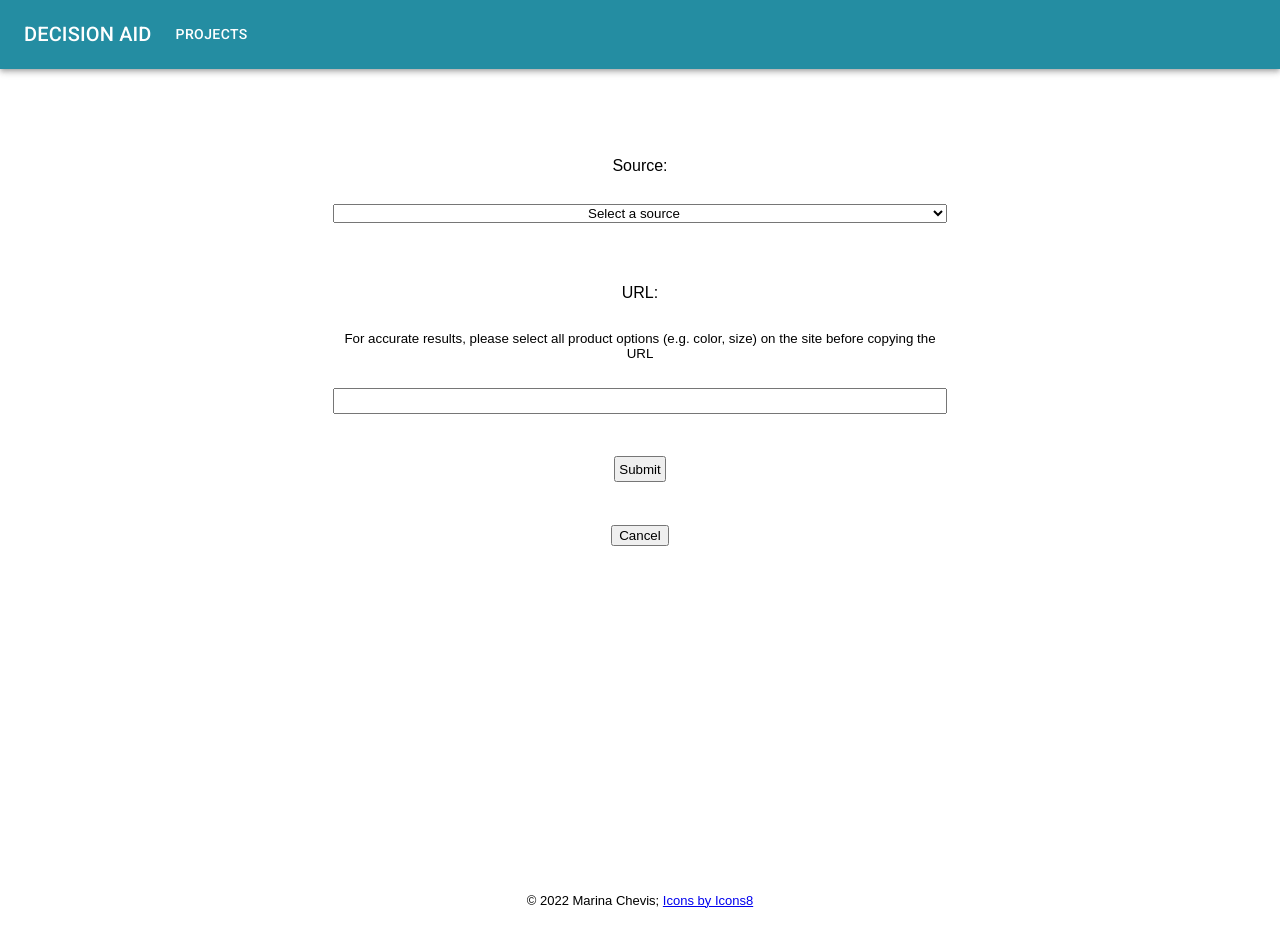
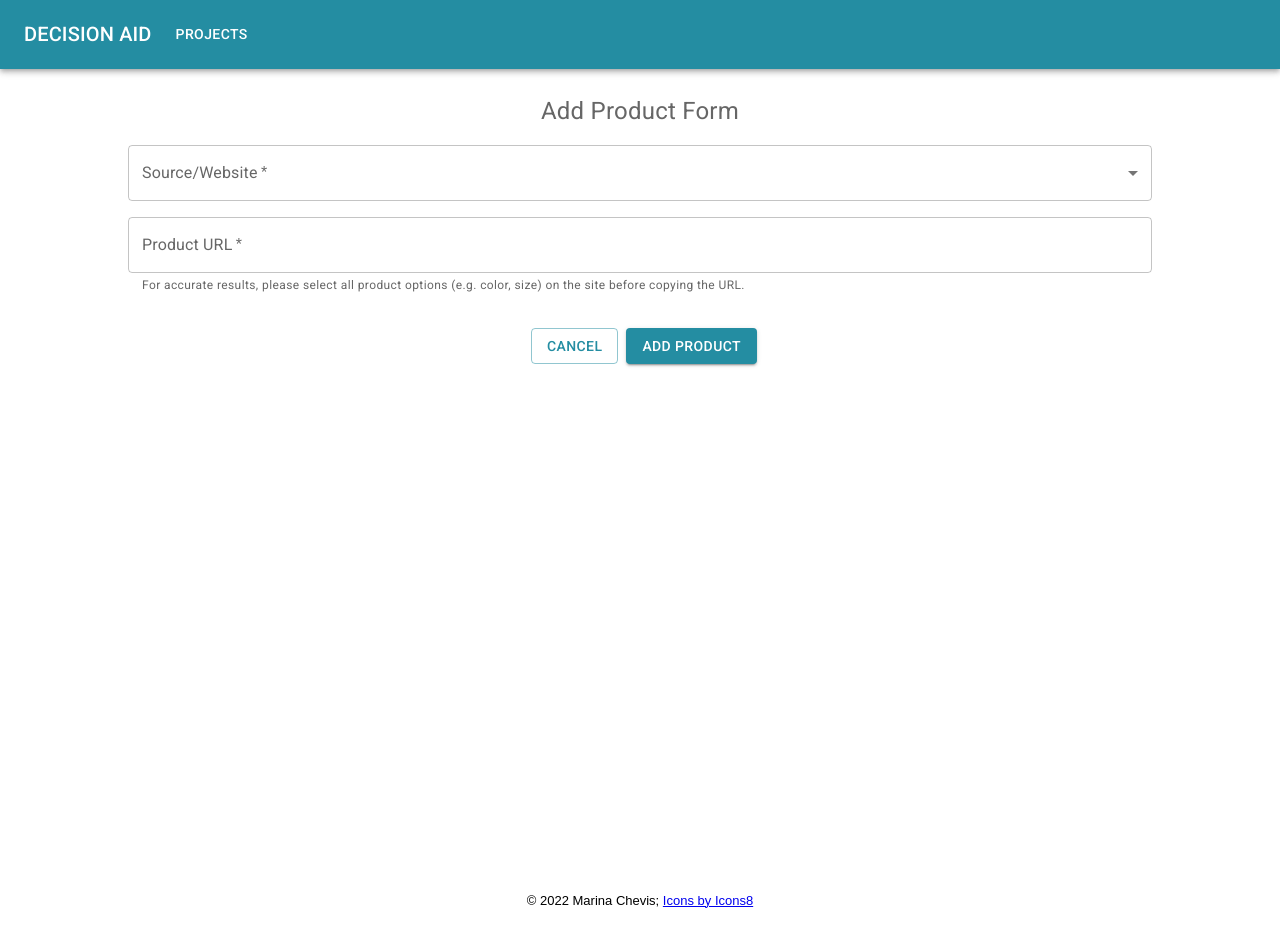
Before and after one commit to mchevis/decision-aid, a React app: page /1/createProduct in a window 1280 px wide. Built offline with nearby package versions, Linux system fonts and the light colour scheme.

Commit message:
create product form

```diff
--- a/client/components/CreateProductForm.js
+++ b/client/components/CreateProductForm.js
@@ -2,6 +2,16 @@ import React, { useState, useEffect } from "react";
 import axios from "axios";
 import { useParams, useNavigate } from "react-router-dom";
 import { useForm } from "react-hook-form";
+import {
+  Box,
+  TextField,
+  MenuItem,
+  Typography,
+  Button,
+  Grid,
+} from "@mui/material";
+import LoadingButton from "@mui/lab/LoadingButton";
+import SaveIcon from "@mui/icons-material/Save";
 
 const CreateProductForm = () => {
   const { projectId } = useParams();
@@ -38,57 +48,94 @@ const CreateProductForm = () => {
     navigate(-1);
   };
 
-  const onError = (errors, e) => console.log(errors, e);
-
   const watchSource = watch(["source"]);
 
   return (
-    <div className="product--create--page">
-      <div>{isSubmitting ? "Please wait. Fetching product info..." : ""}</div>
-      <form
-        onSubmit={handleSubmit(onSubmit, onError)}
-        className="product--create--form"
+    <Box
+      component="form"
+      sx={{
+        "& .MuiTextField-root": { m: 1, width: "80vw" },
+        display: "flex",
+        flexDirection: "column",
+        alignItems: "center",
+        justifyContent: "center",
+      }}
+      noValidate
+      autoComplete="off"
+      onSubmit={handleSubmit(onSubmit)}
+      id="create-product-form"
+    >
+      <Typography sx={{ fontSize: 24 }} color="text.secondary" gutterBottom>
+        Add Product Form
+      </Typography>
+      <TextField
+        id="source"
+        select
+        label="Source/Website"
+        defaultValue=""
+        helperText={
+          watchSource[0] && !scrapingSources.find((s) => s === watchSource[0])
+            ? `FYI: we can't fetch data from ${watchSource} automatically...you can still enter data manually!`
+            : ""
+        }
+        required
+        {...register("source", { required: true })}
+        error={!!errors?.source}
       >
-        <div className="fieldWithNote">
-          <label>Source:</label>
-          <select
-            name="Source"
-            defaultValue={0}
-            {...register("source", { required: true })}
-          >
-            <option value={0} disabled>
-              Select a source
-            </option>
-            <option value={"Amazon"}>Amazon</option>
-            <option value={"Wayfair"}>Wayfair</option>
-            <option value={"West Elm"}>West Elm</option>
-          </select>
-          {watchSource[0] &&
-          !scrapingSources.find((s) => s === watchSource[0]) ? (
-            <small>
-              FYI: we can't fetch data from {watchSource} automatically...you
-              can still enter data manually!
-            </small>
+        <MenuItem value={"Amazon"}>Amazon</MenuItem>
+        <MenuItem value={"Wayfair"}>Wayfair</MenuItem>
+        <MenuItem value={"West Elm"}>West Elm</MenuItem>
+      </TextField>
+
+      <TextField
+        required
+        id="url"
+        label="Product URL"
+        defaultValue=""
+        fullWidth
+        helperText={
+          !!errors?.url
+            ? "This field is required"
+            : "For accurate results, please select all product options (e.g. color, size) on the site before copying the URL."
+        }
+        {...register("url", { required: true })}
+        error={!!errors?.url}
+      />
+      <Grid
+        container
+        spacing={1}
+        sx={{ m: 2, alignItems: "center", justifyContent: "center" }}
+      >
+        <Grid item>
+          <Button size="medium" onClick={() => navigate(-1)} variant="outlined">
+            Cancel
+          </Button>
+        </Grid>
+        <Grid item>
+          {isSubmitting ? (
+            <LoadingButton
+              loading
+              loadingPosition="start"
+              startIcon={<SaveIcon />}
+              variant="outlined"
+            >
+              Fetching Product Info
+            </LoadingButton>
           ) : (
-            ""
+            <Button
+              size="medium"
+              variant="contained"
+              // sx={{ m: 2 }}
+              type="submit"
+              disabled={isSubmitting}
+              form="create-product-form"
+            >
+              Add Product
+            </Button>
           )}
-          {errors.source && <span>This field is required</span>}
-        </div>
-        <div className="fieldWithNote">
-          <label>URL:</label>
-          <small>
-            For accurate results, please select all product options (e.g. color,
-            size) on the site before copying the URL
-          </small>
-          <input defaultValue={""} {...register("url", { required: true })} />
-          {errors.url && <span>This field is required</span>}
-        </div>
-        <input type="submit" disabled={isSubmitting} />
-      </form>
-      <div>
-        <button onClick={() => navigate(-1)}>Cancel</button>
-      </div>
-    </div>
+        </Grid>
+      </Grid>
+    </Box>
   );
 };
 
--- a/package.json
+++ b/package.json
@@ -19,6 +19,7 @@
     "@emotion/react": "^11.8.1",
     "@emotion/styled": "^11.8.1",
     "@mui/icons-material": "^5.4.4",
+    "@mui/lab": "^5.0.0-alpha.71",
     "@mui/material": "^5.4.4",
     "axios": "^0.26.0",
     "babel-loader": "^8.2.3",
```
Also changed, not shown: 1 other file (tests, documents, lock files or other folders).
